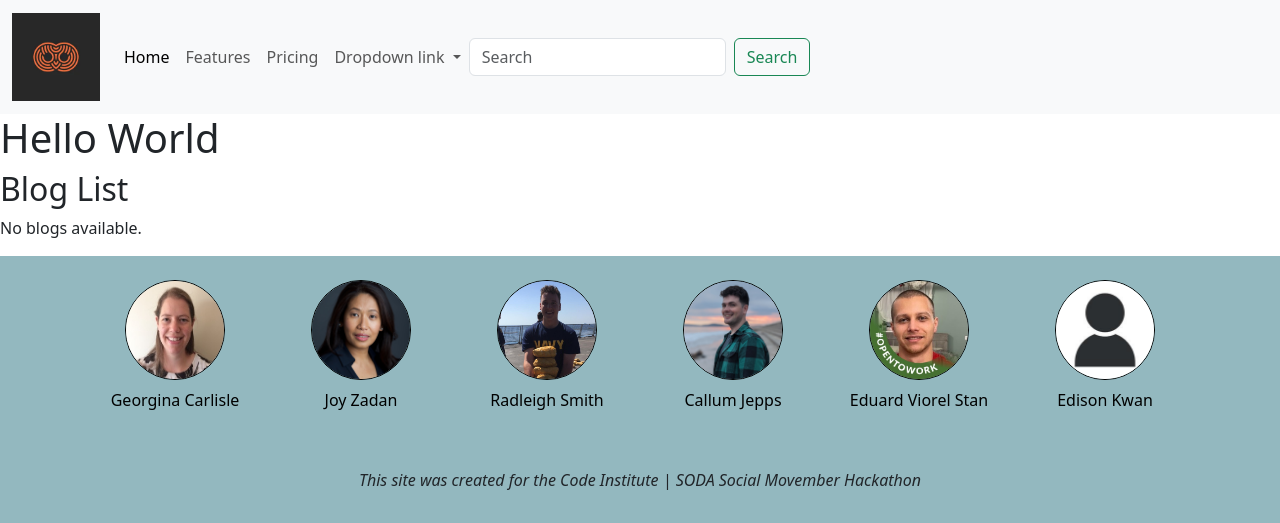
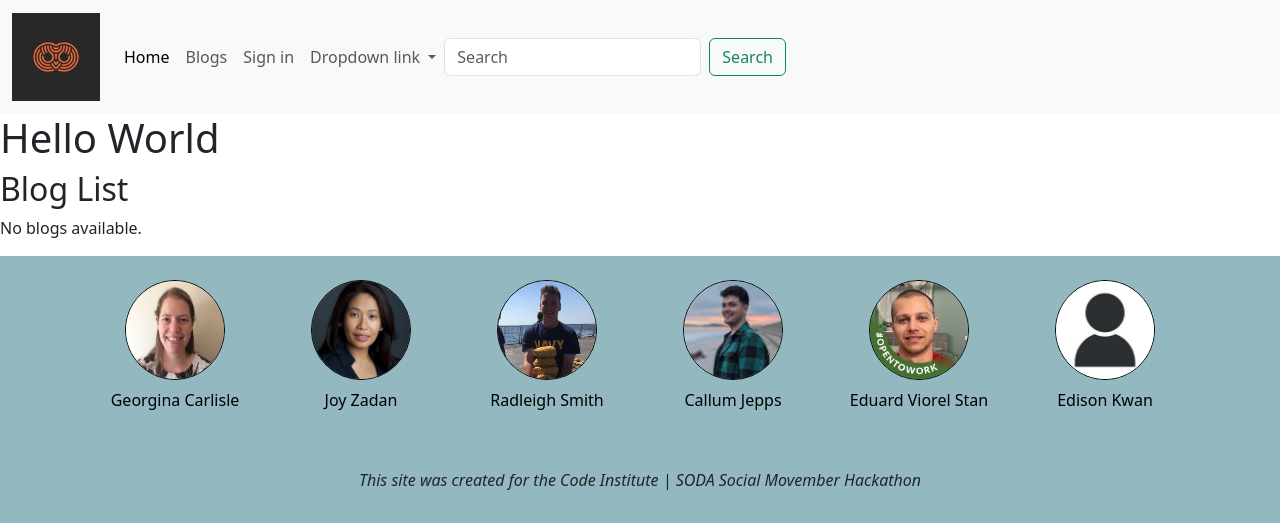
Before and after one commit to EddieStn/movember, a Django app: page /blog/ in a window 1280 px wide. Shown: the top 523 px of the page. Run offline with Django 4.2, Linux system fonts and the light colour scheme; the visitor is signed in with stand-in values (Sample User, id 1); data that the repository does not hold is empty; some libraries are stand-ins or nearby versions.

Commit message:
Changed title headers and added links.

```diff
--- a/templates/includes/header.html
+++ b/templates/includes/header.html
@@ -29,10 +29,10 @@
                     >
                 </li>
                 <li class="nav-item">
-                    <a class="nav-link" href="#">Features</a>
+                    <a class="nav-link" href="{% url 'blog_list' %}">Blogs</a>
                 </li>
                 <li class="nav-item">
-                    <a class="nav-link" href="#">Pricing</a>
+                    <a class="nav-link" href="{% url 'account_login' %}">Sign in</a>
                 </li>
                 <li class="nav-item dropdown">
                     <a
```
